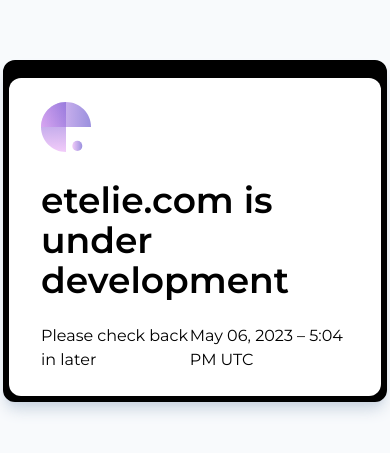
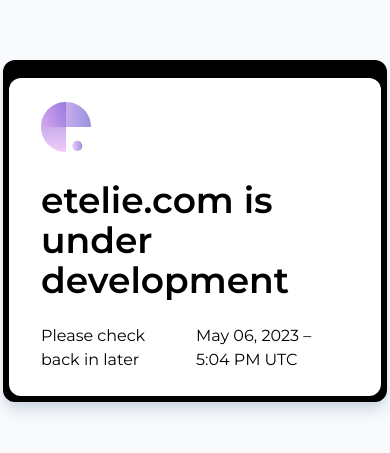
Before and after one commit to etelie/web, a React (Vite) app: page / in a window 390 px wide. Shown: the part 191-644 px from the top of the page. Built offline with nearby package versions, Linux system fonts and the light colour scheme.

Commit message:
modal responsiveness and footer spacing

```diff
--- a/src/components/Modal/Modal.tsx
+++ b/src/components/Modal/Modal.tsx
@@ -34,12 +34,12 @@
           aria-labeledby={titleId}
           role='dialog'
           className={clsx(
-            't-fixed t-z-50',
+            't-z-50',
             't-inset-x-0 t-mx-auto',
             't-my-auto',
             hidden && 't-hidden',
             't-overflow-x-hidden t-overflow-y-auto',
-            't-w-96 md:t-w-3/4 xl:t-w-5xl',
+            't-w-96 sm:t-w-3/4 lg:t-w-4xl',
             't-max-h-2xl',
             't-bg-black',
             't-border-black t-border-t-[18px] t-border-x-[6px] t-border-b-[6px] t-rounded-xl',
@@ -65,7 +65,9 @@
                 {title}
               </HeadingText>
               <div>{children}</div>
-              <footer className={clsx('t-flex t-flex-row t-justify-between', 't-mt-3')}>
+              <footer
+                className={clsx('t-flex t-flex-row t-justify-between', 't-mt-3', 't-space-x-3')}
+              >
                 <SubHeadingText className={clsx('t-relative t-start-0')}>
                   {footerLeft}
                 </SubHeadingText>
```
